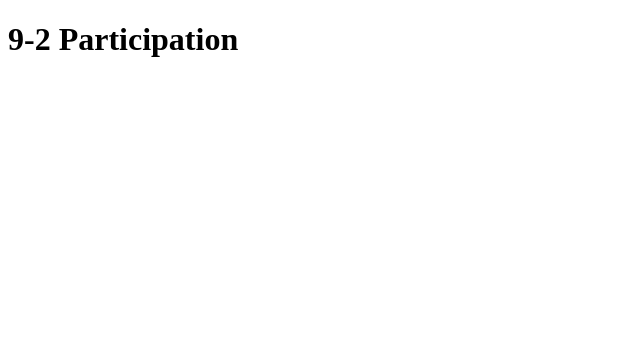
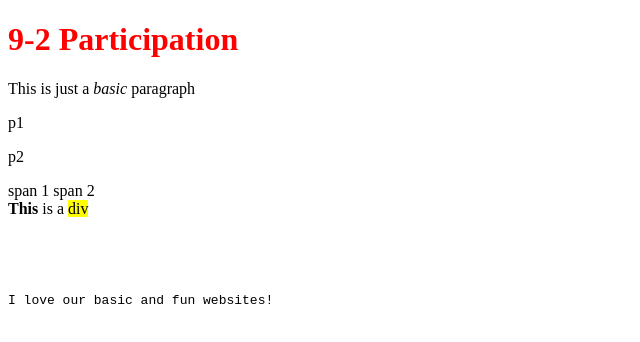
Before and after one commit to GU-Web-Dev-2025/participation-2-html-zobemurray, a plain HTML site: page index.html in a window 1280 px wide. Shown: the whole page, without its empty margins (0-640 px from the left). Drawn offline with Linux system fonts and the light colour scheme.

Commit message:
More tags

```diff
--- a/index.html
+++ b/index.html
@@ -4,9 +4,19 @@
     <meta charset="UTF-8">
     <meta name="viewport" content="width=device-width, initial-scale=1.0">
     <title>9-2 Participation</title>
-    <h1>9-2 Participation</h1>
+    <!--<link rel="shortcut icon" href="file" type="image"
+    f12 is the shortcut for dev tools where you can look at the
+    the consol for any bugs-->
 </head>
 <body>
-
+    <h1 style="color: red;">9-2 Participation</h1>
+    <p>This is just a <em>basic</em> paragraph</p>
+    <p>p1</p>
+    <p>p2</p>
+    <span>span 1</span>
+    <span>span 2</span>
+    <div><strong>This</strong> is a <mark>div</mark></div>
+    <br><br><br><br>
+    <samp>I love our basic and fun websites!</samp>
 </body>
 </html>
```
